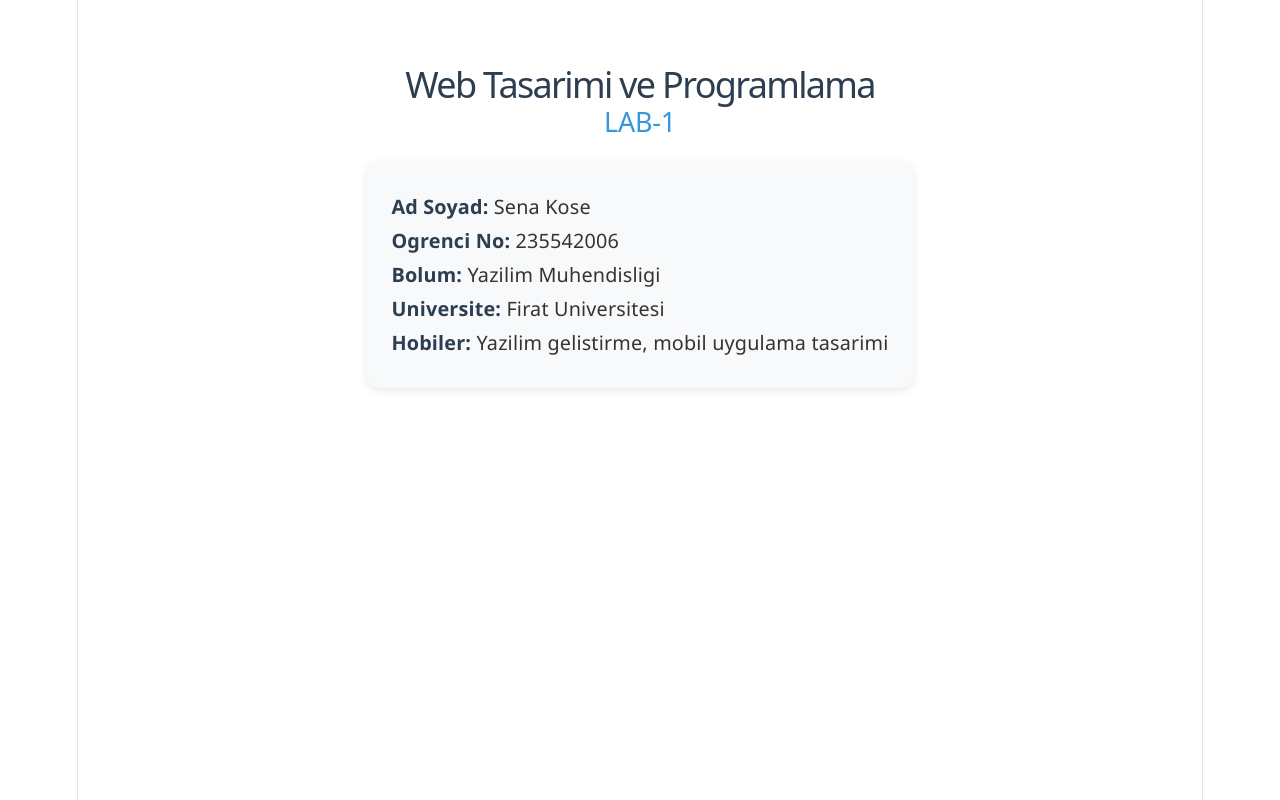
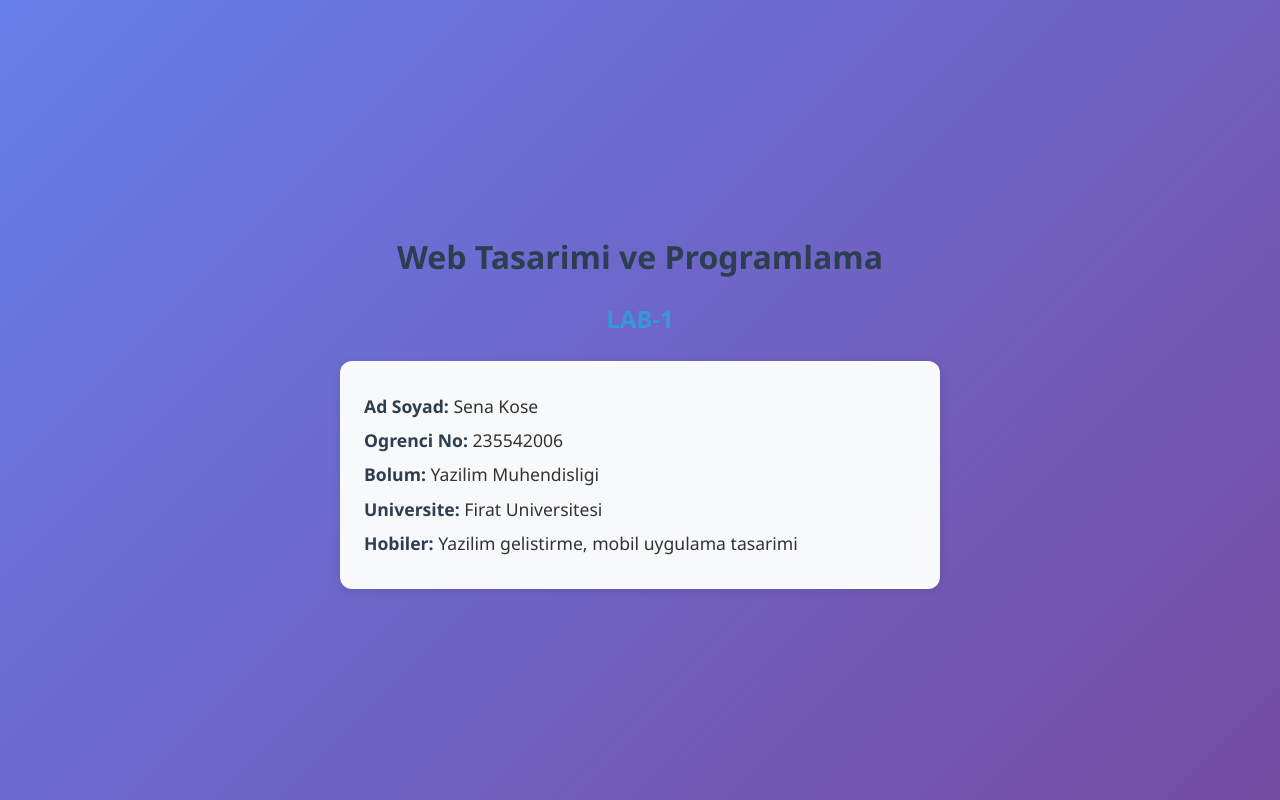
Before and after one commit to kosesena/web-lab-hello, a React (Vite) app: page / in a window 1280 px wide. Built offline with nearby package versions, Linux system fonts and the light colour scheme.

Commit message:
style: add gradient background and improve global styles

```diff
--- a/src/index.css
+++ b/src/index.css
@@ -1,111 +1,27 @@
 :root {
-  --text: #6b6375;
-  --text-h: #08060d;
-  --bg: #fff;
-  --border: #e5e4e7;
-  --code-bg: #f4f3ec;
-  --accent: #aa3bff;
-  --accent-bg: rgba(170, 59, 255, 0.1);
-  --accent-border: rgba(170, 59, 255, 0.5);
-  --social-bg: rgba(244, 243, 236, 0.5);
-  --shadow:
-    rgba(0, 0, 0, 0.1) 0 10px 15px -3px, rgba(0, 0, 0, 0.05) 0 4px 6px -2px;
-
-  --sans: system-ui, 'Segoe UI', Roboto, sans-serif;
-  --heading: system-ui, 'Segoe UI', Roboto, sans-serif;
-  --mono: ui-monospace, Consolas, monospace;
-
-  font: 18px/145% var(--sans);
-  letter-spacing: 0.18px;
-  color-scheme: light dark;
-  color: var(--text);
-  background: var(--bg);
+  font-family: 'Segoe UI', Tahoma, Geneva, Verdana, sans-serif;
+  font-size: 16px;
+  line-height: 1.5;
+  color: #333;
+  background-color: #ffffff;
   font-synthesis: none;
   text-rendering: optimizeLegibility;
   -webkit-font-smoothing: antialiased;
   -moz-osx-font-smoothing: grayscale;
-
-  @media (max-width: 1024px) {
-    font-size: 16px;
-  }
-}
-
-@media (prefers-color-scheme: dark) {
-  :root {
-    --text: #9ca3af;
-    --text-h: #f3f4f6;
-    --bg: #16171d;
-    --border: #2e303a;
-    --code-bg: #1f2028;
-    --accent: #c084fc;
-    --accent-bg: rgba(192, 132, 252, 0.15);
-    --accent-border: rgba(192, 132, 252, 0.5);
-    --social-bg: rgba(47, 48, 58, 0.5);
-    --shadow:
-      rgba(0, 0, 0, 0.4) 0 10px 15px -3px, rgba(0, 0, 0, 0.25) 0 4px 6px -2px;
-  }
-
-  #social .button-icon {
-    filter: invert(1) brightness(2);
-  }
-}
-
-#root {
-  width: 1126px;
-  max-width: 100%;
-  margin: 0 auto;
-  text-align: center;
-  border-inline: 1px solid var(--border);
-  min-height: 100svh;
-  display: flex;
-  flex-direction: column;
-  box-sizing: border-box;
 }
 
 body {
   margin: 0;
+  min-height: 100vh;
+  display: flex;
+  align-items: center;
+  justify-content: center;
+  background: linear-gradient(135deg, #667eea 0%, #764ba2 100%);
 }
 
-h1,
-h2 {
-  font-family: var(--heading);
-  font-weight: 500;
-  color: var(--text-h);
+#root {
+  width: 100%;
+  max-width: 700px;
+  margin: 0 auto;
+  padding: 20px;
 }
-
-h1 {
-  font-size: 56px;
-  letter-spacing: -1.68px;
-  margin: 32px 0;
-  @media (max-width: 1024px) {
-    font-size: 36px;
-    margin: 20px 0;
-  }
-}
-h2 {
-  font-size: 24px;
-  line-height: 118%;
-  letter-spacing: -0.24px;
-  margin: 0 0 8px;
-  @media (max-width: 1024px) {
-    font-size: 20px;
-  }
-}
-p {
-  margin: 0;
-}
-
-code,
-.counter {
-  font-family: var(--mono);
-  display: inline-flex;
-  border-radius: 4px;
-  color: var(--text-h);
-}
-
-code {
-  font-size: 15px;
-  line-height: 135%;
-  padding: 4px 8px;
-  background: var(--code-bg);
-}
```
